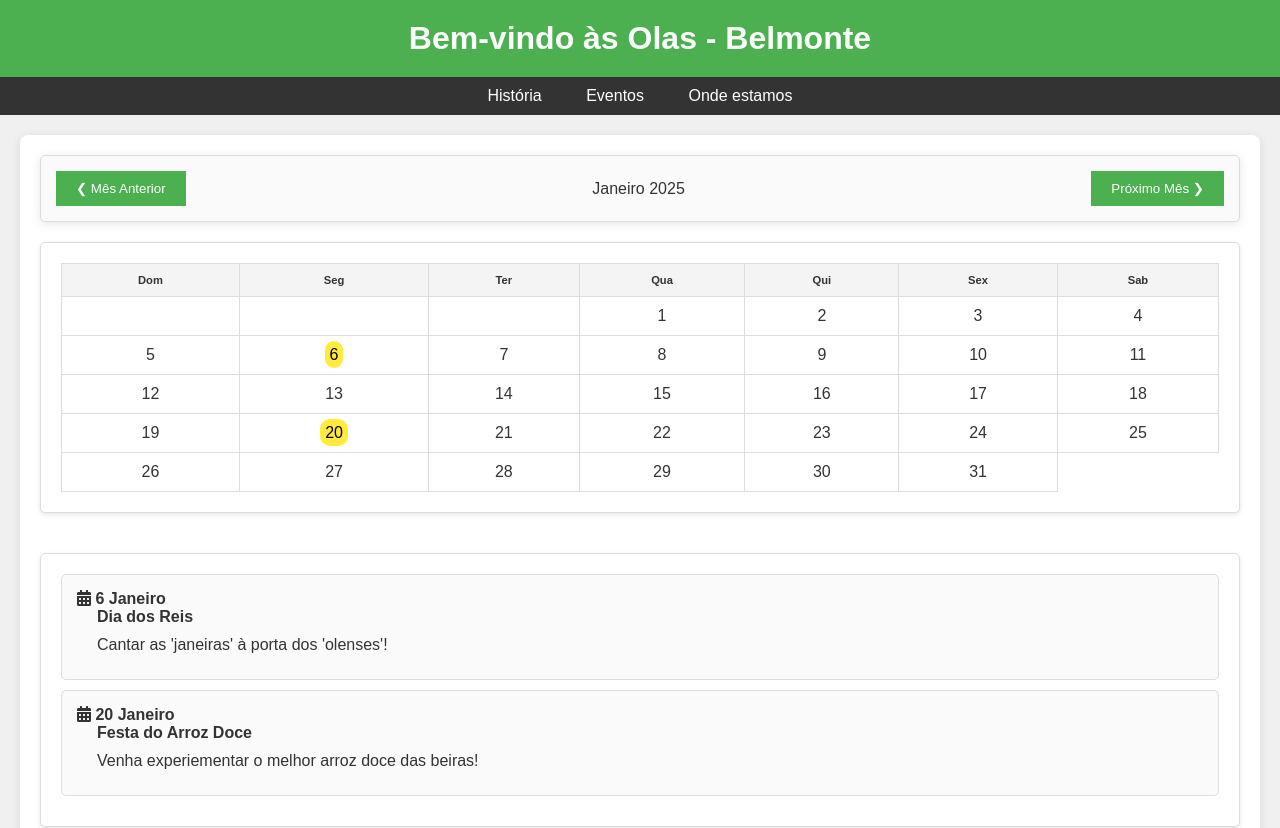
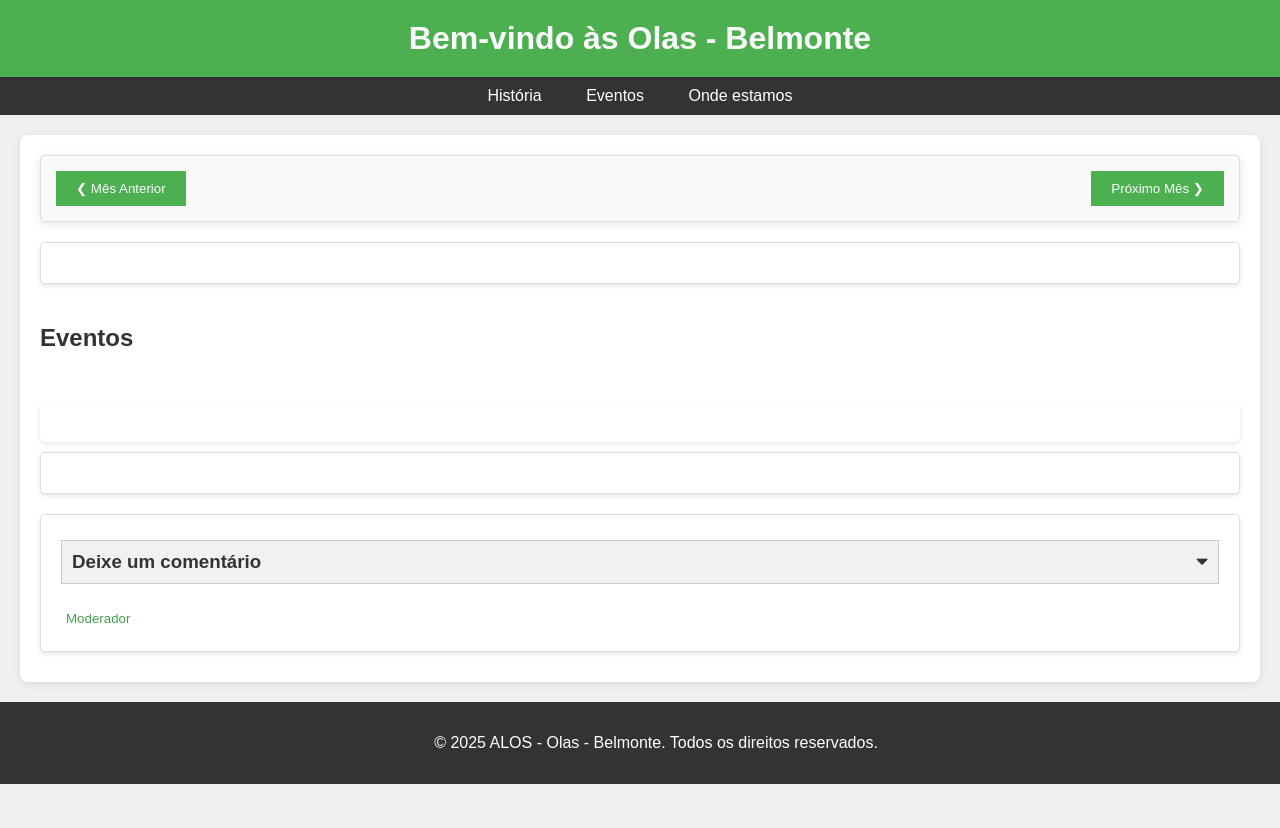
Before and after one commit to Haras71/Olas-Belmonte, a website: page events.html in a window 1280 px wide. Shown: the top 828 px of the page. After the commit the page ends 800 px from the top, so only its background shows below. Drawn offline with Linux system fonts and the light colour scheme.

Commit message:
Update events.html

```diff
--- a/events.html
+++ b/events.html
@@ -18,6 +18,7 @@
         <a href="events.html">Eventos</a>
         <a href="contacts.html">Onde estamos</a>
     </nav>
+    <!--
     <section id="events">
         <div class="container">
             <div class="card calendar-controls">
@@ -27,14 +28,33 @@
             </div>
             <div id="calendar" class="card">
                 <!-- O calendário será renderizado aqui -->
-            </div>
+           <!-- </div>
             <div id="event-list" class="card">
                 <!-- A lista de eventos será renderizada aqui -->
+           <!-- </div>-->
+
+
+     <section id="events">
+        <div class="container">
+            <div class="card calendar-controls">
+                <button onclick="changeMonth(-1)">&#10094; Mês Anterior</button>
+                <span id="calendar-month-year"></span>
+                <button onclick="changeMonth(1)">Próximo Mês &#10095;</button>
             </div>
+            <div id="calendar" class="card">
+                <!-- O calendário será renderizado aqui -->
+            </div>
+
+            <h2>Eventos</h2>
+            <div id="event-list"></div>
+
             <div id="commentsSection" class="card">
                 <h2>O que dizem sobre a nossas gentes e terras:</h2>
                 <!-- A lista de comentários será renderizada aqui -->
             </div>
+
+               <!-- </div>
+            </section>-->
 
             <div id="input-comments" class="card accordion">
                 <h3 class="accordion-header">Deixe um comentário</h3>
@@ -224,7 +244,7 @@
 
                 document.addEventListener('DOMContentLoaded', () => displayStoredComments(false));
             </script>
-            <script src="js/scripts.js"></script>
+            <script src="js/admin.js"></script>
         </div>
     </section>
     <footer>
```
